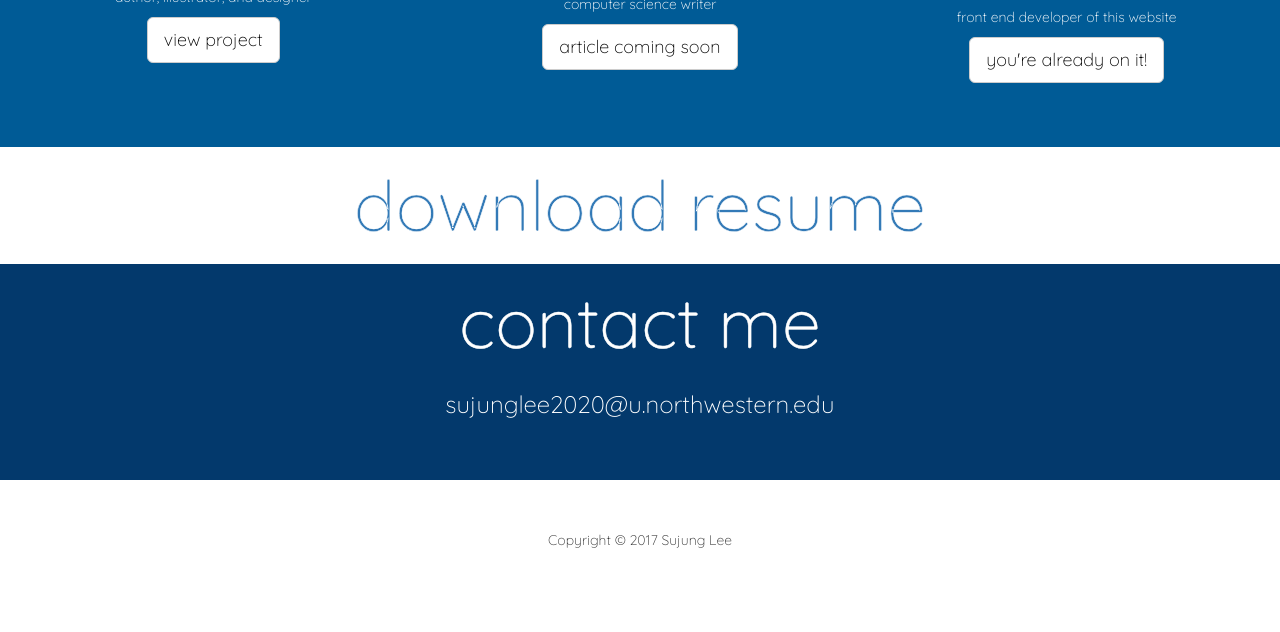
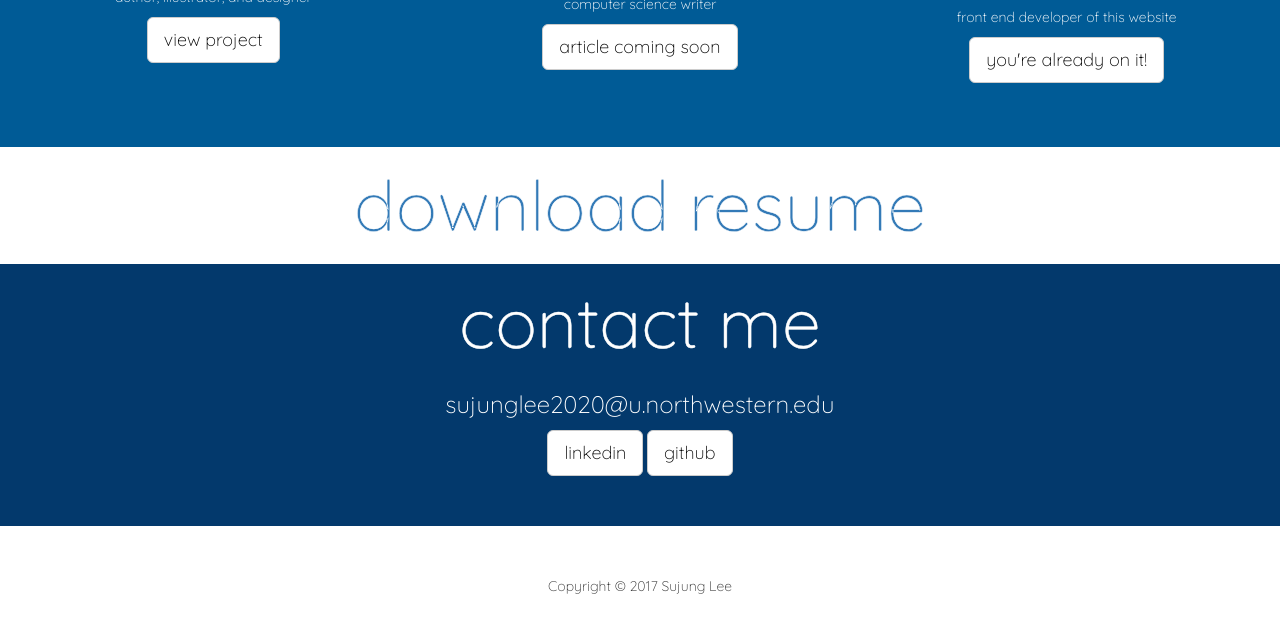
Before and after one commit to codethecoffee/sujunglee.github.io, a plain HTML site: page index.html in a window 1280 px wide. Shown: the part 3351-3983 px from the top of the page. Before the commit the page ends 3961 px from the top, so only its background shows below. Drawn offline with nearby package versions, Linux system fonts and the light colour scheme.

Commit message:
Add links to Linkedin and Github

```diff
--- a/index.html
+++ b/index.html
@@ -230,6 +230,10 @@
 
 			<h1 class="name-text white-text">contact me</h1>
 			<h3 class="white-text">sujunglee2020@u.northwestern.edu</h3>
+			<center>
+				<a href="https://www.linkedin.com/in/suzy-lee/" class="btn btn-default btn-lg">linkedin</a>
+				<a href="https://github.com/sujunglee" class="btn btn-default btn-lg">github</a>
+			</center>
 
 		</div>
 	</section>
```
